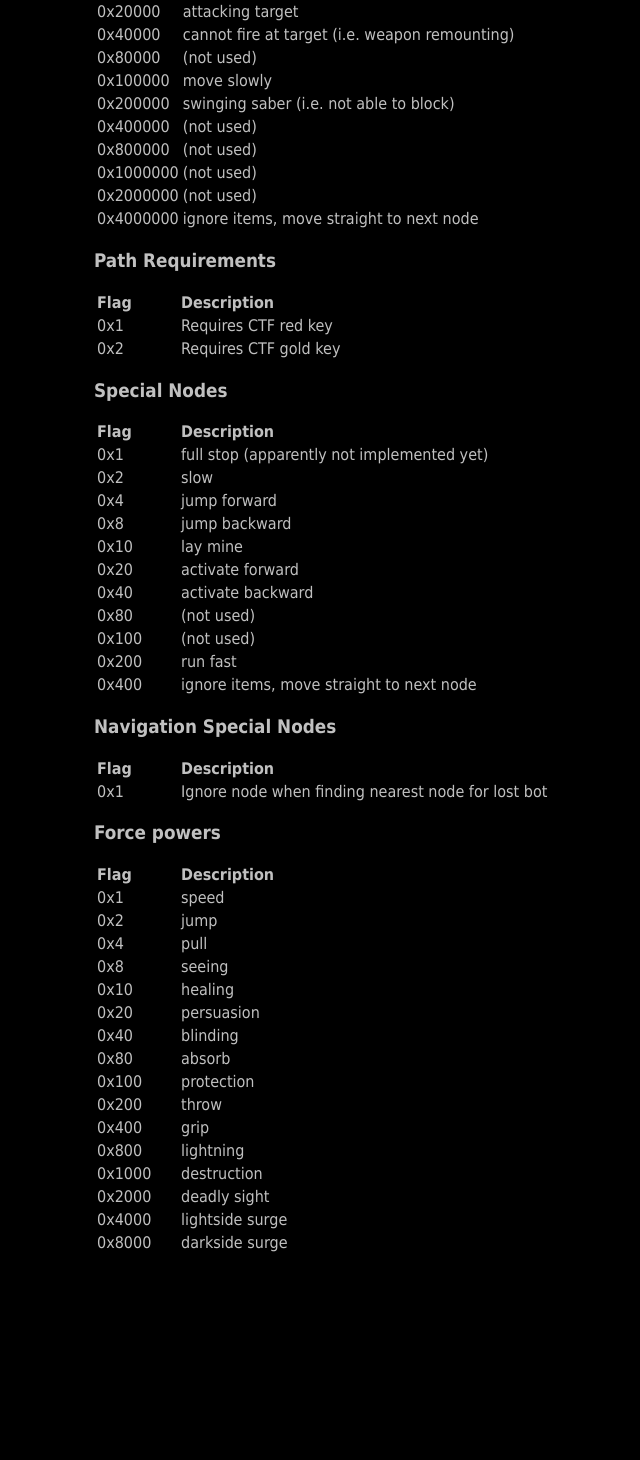
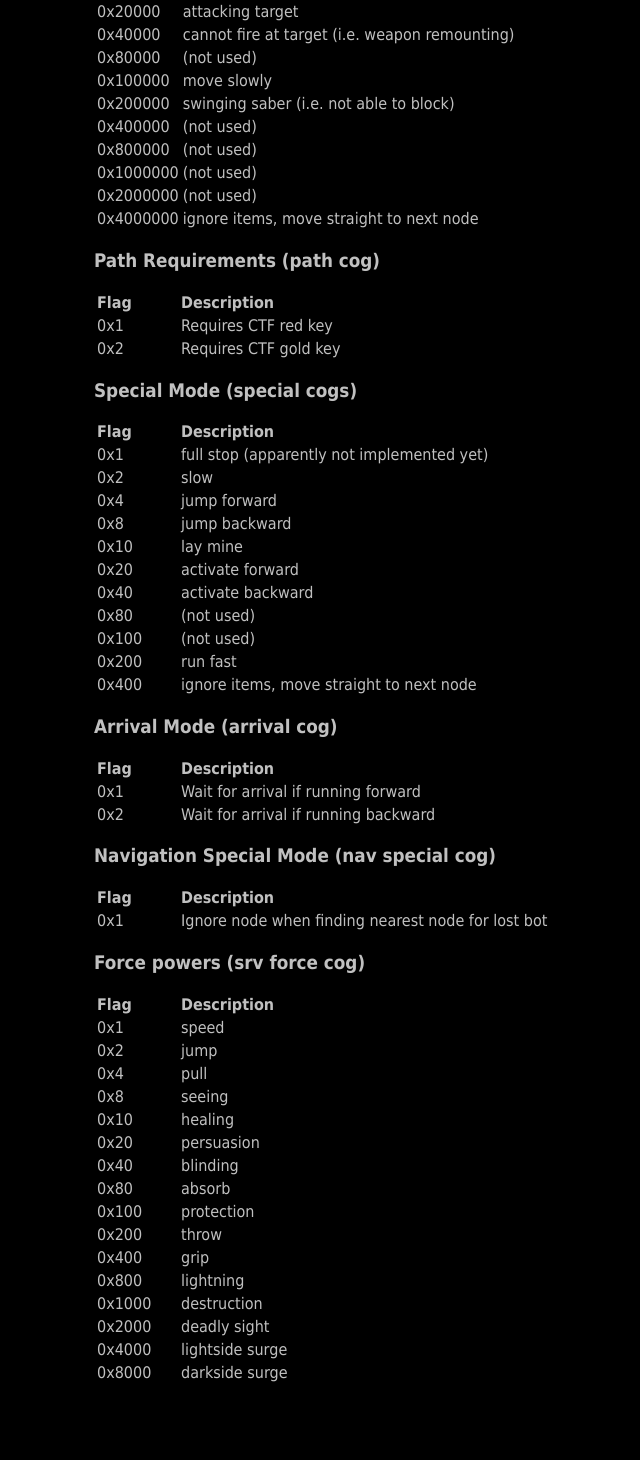
Before and after one commit to colin-hurley/rbots-site, a PHP site: page /techinfo.php in a window 1280 px wide. Shown: the part 3483-4943 px from the top of the page, without its empty margins (64-704 px from the left). Before the commit the page ends 4735 px from the top, so only its background shows below. Run offline with PHP 8.4, Linux system fonts and the light colour scheme.

Commit message:
Add arrival mode flags

```diff
--- a/src/techinfo.php
+++ b/src/techinfo.php
@@ -255,13 +255,13 @@ This document is intended for use as an aide for those who wish to study the int
 <tr><td>0x2000000</td><td>(not used)</td></tr>
 <tr><td>0x4000000</td><td>ignore items, move straight to next node</td></tr>
 </table>
-<h3>Path Requirements</h3>
+<h3>Path Requirements (path cog)</h3>
 <table width="100%">
 <tr><th width="80" align="left">Flag</th><th align="left">Description</th></tr>
 <tr><td>0x1</td><td>Requires CTF red key</td></tr>
 <tr><td>0x2</td><td>Requires CTF gold key</td></tr>
 </table>
-<h3>Special Nodes</h3>
+<h3>Special Mode (special cogs)</h3>
 <table width="100%">
 <tr><th width="80" align="left">Flag</th><th align="left">Description</th></tr>
 <tr><td>0x1</td><td>full stop (apparently not implemented yet)</td></tr>
@@ -276,12 +276,18 @@ This document is intended for use as an aide for those who wish to study the int
 <tr><td>0x200</td><td>run fast</td></tr>
 <tr><td>0x400</td><td>ignore items, move straight to next node</td></tr>
 </table>
-<h3>Navigation Special Nodes</h3>
+<h3>Arrival Mode (arrival cog)</h3>
+<table width="100%">
+<tr><th width="80" align="left">Flag</th><th align="left">Description</th></tr>
+<tr><td>0x1</td><td>Wait for arrival if running forward</td></tr>
+<tr><td>0x2</td><td>Wait for arrival if running backward</td></tr>
+</table>
+<h3>Navigation Special Mode (nav special cog)</h3>
 <table width="100%">
 <tr><th width="80" align="left">Flag</th><th align="left">Description</th></tr>
 <tr><td>0x1</td><td>Ignore node when finding nearest node for lost bot</td></tr>
 </table>
-<h3>Force powers</h3>
+<h3>Force powers (srv force cog)</h3>
 <table width="100%">
 <tr><th width="80" align="left">Flag</th><th align="left">Description</th></tr>
 <tr><td>0x1</td><td>speed</td></tr>
```
